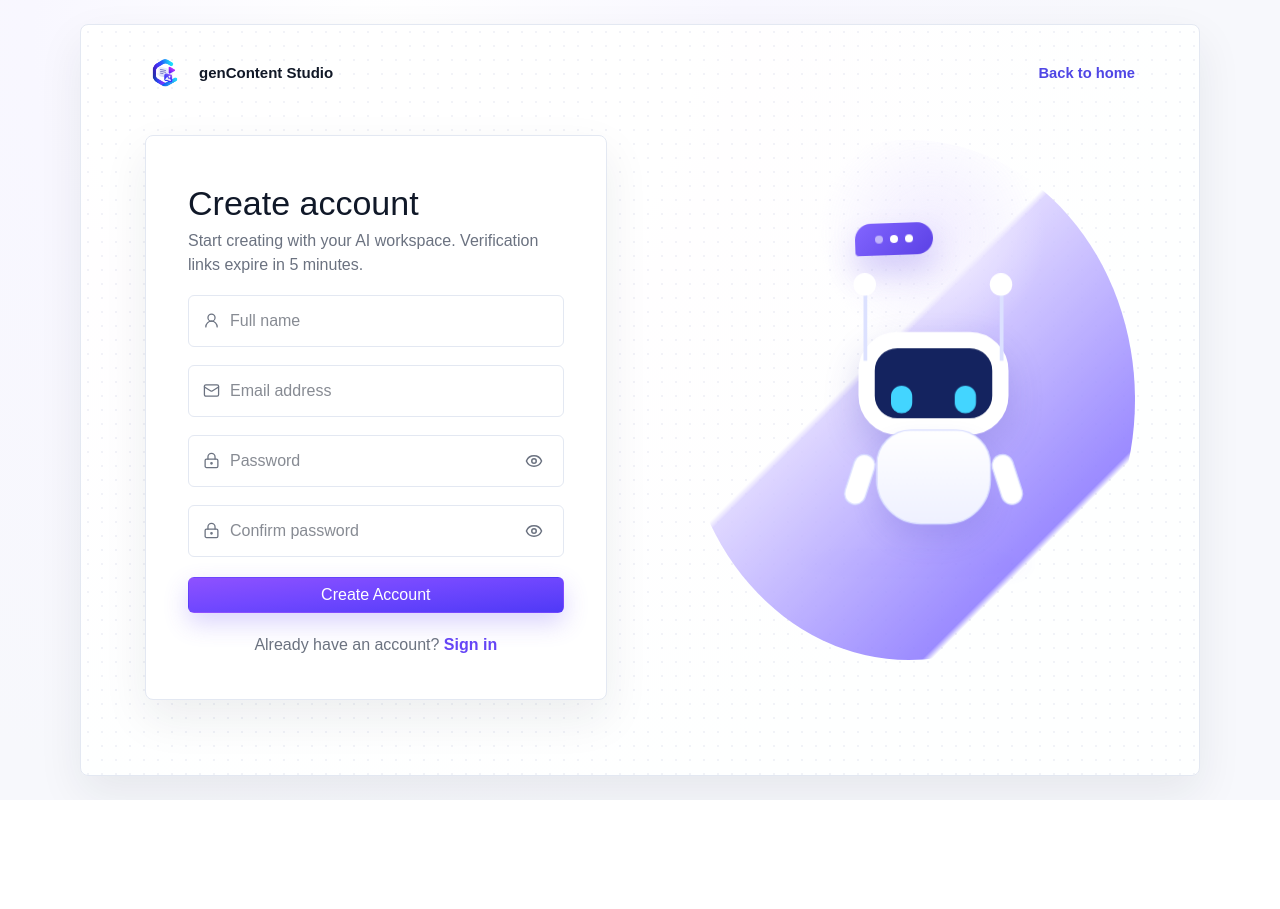
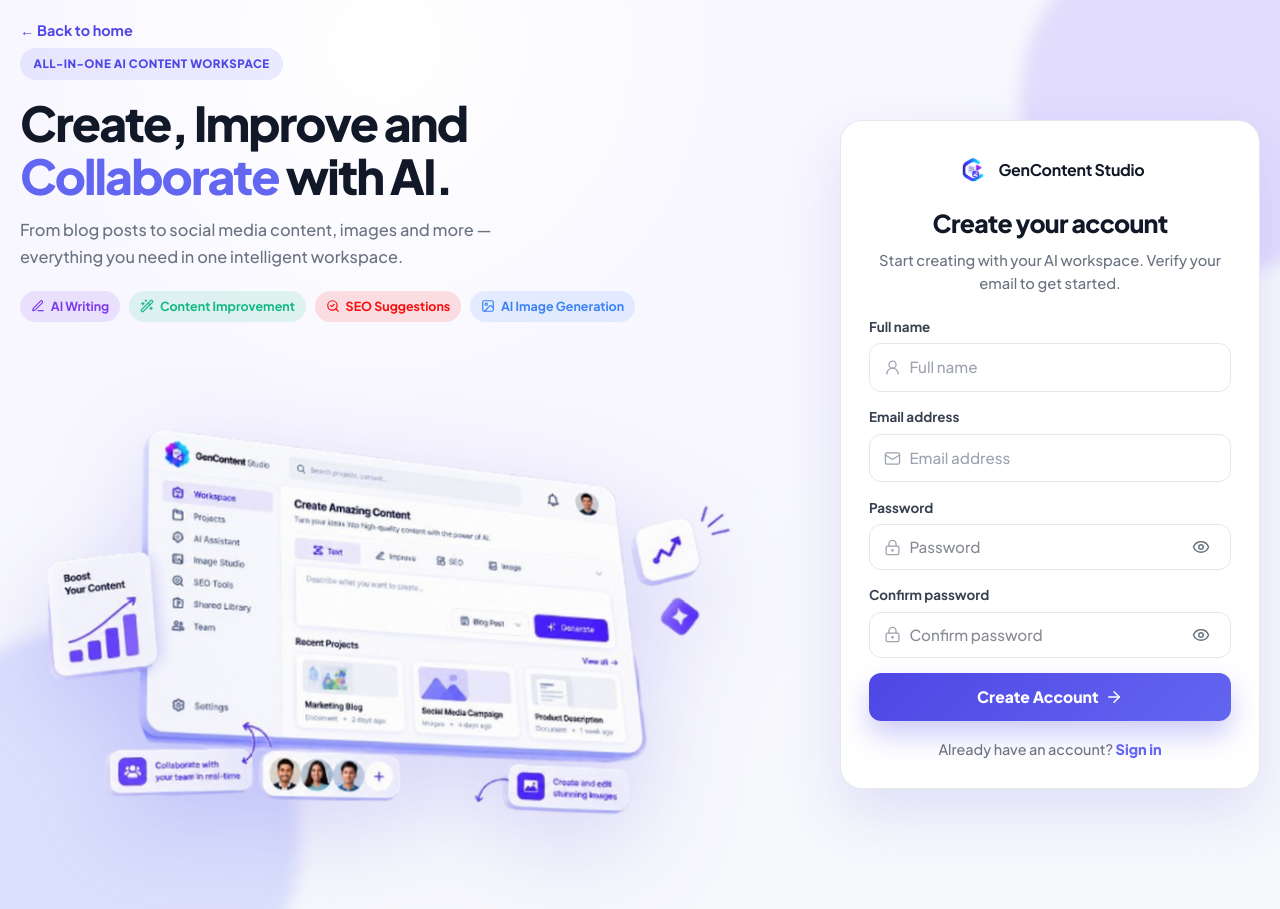
Before and after one commit to sadmananik/genContent-studio, a Next.js app in the folder packages/frontend/: page /register in a window 1280 px wide. Before the commit the page ends 800 px from the top, so only its background shows below. Built offline with nearby package versions, Linux system fonts and the light colour scheme; no server answers.

Commit message:
feat(auth): align registration page with login layout

```diff
--- a/packages/frontend/src/app/(auth)/register/page.js
+++ b/packages/frontend/src/app/(auth)/register/page.js
@@ -1,9 +1,17 @@
 import { Suspense } from "react";
+import { Plus_Jakarta_Sans } from "next/font/google";
 import RegisterScreen from "../../../components/screens/RegisterScreen";
+
+const signinFont = Plus_Jakarta_Sans({
+  subsets: ["latin"],
+  weight: ["500", "600", "700", "800"],
+  variable: "--font-landing",
+  display: "swap"
+});
 
 export default function RegisterPage() {
   return (
-    <main className="auth-stage">
+    <main className={signinFont.variable}>
       <Suspense fallback={<div className="auth-check">Preparing account form...</div>}>
         <RegisterScreen />
       </Suspense>
--- a/packages/frontend/src/app/globals.css
+++ b/packages/frontend/src/app/globals.css
@@ -13,6 +13,12 @@
   --mint: #16c79a;
   --mint-soft: #ddfbf1;
   --shadow: 0 18px 45px rgba(31, 41, 55, 0.08);
+  --public-page-background: radial-gradient(
+    circle at 30% 5%,
+    #ffffff 0,
+    #f8f7ff 30%,
+    var(--bg) 68%
+  );
 }
 
 :root[data-theme="dark"] {
@@ -26,6 +32,10 @@
   --shadow: 0 18px 45px rgba(0, 0, 0, 0.58);
 }
 
+:root[data-active-theme="dark"] {
+  --public-page-background: radial-gradient(circle at 30% 0%, #111827 0, #060713 34%, #030712 76%);
+}
+
 :root[data-theme="system"] {
   color-scheme: light dark;
 }
@@ -114,7 +124,7 @@
 
 body {
   margin: 0;
-  background: radial-gradient(circle at 30% 5%, #ffffff 0, #f8f7ff 30%, var(--bg) 68%);
+  background: var(--public-page-background);
   color: var(--ink);
   font-family: Arial, Helvetica, sans-serif;
 }
@@ -164,7 +174,7 @@ body {
 }
 
 :root[data-active-theme="dark"] body {
-  background: radial-gradient(circle at 30% 0%, #111827 0, #060713 34%, #030712 76%);
+  background: var(--public-page-background);
 }
 
 button,
@@ -949,13 +959,18 @@ a.brand:hover {
 
 .robot-scene::before {
   position: absolute;
-  inset: 0;
+  inset: 12% 5% 10% 9%;
   content: "";
   background:
-    radial-gradient(circle at 55% 18%, #efeaff, transparent 23%),
-    linear-gradient(135deg, transparent 42%, #d9d0ff 43%, #8a77ff 78%, transparent 79%);
-  border-radius: 50%;
-  opacity: 0.85;
+    radial-gradient(circle at 74% 22%, rgba(255, 255, 255, 0.86), transparent 25%),
+    radial-gradient(circle at 24% 78%, rgba(132, 105, 244, 0.45), transparent 38%),
+    linear-gradient(138deg, #f0ecff 2%, #d9ceff 36%, #ad99ff 70%, #8a73f2 100%);
+  border-radius: 42% 58% 62% 38% / 34% 39% 61% 66%;
+  box-shadow:
+    inset 0 2px 3px rgba(255, 255, 255, 0.7),
+    0 26px 58px rgba(101, 69, 246, 0.16);
+  opacity: 0.96;
+  transform: rotate(-9deg);
 }
 
 .robot-scene::after {
@@ -1187,8 +1202,9 @@ a.brand:hover {
 
 :root[data-active-theme="dark"] .robot-scene::before {
   background:
-    radial-gradient(circle at 55% 18%, rgba(99, 102, 241, 0.28), transparent 24%),
-    linear-gradient(135deg, transparent 42%, #312e81 43%, #4f46e5 78%, transparent 79%);
+    radial-gradient(circle at 74% 22%, rgba(199, 190, 255, 0.24), transparent 26%),
+    radial-gradient(circle at 24% 78%, rgba(99, 102, 241, 0.42), transparent 38%),
+    linear-gradient(138deg, #312e81 2%, #37308e 36%, #4f46e5 70%, #6554ce 100%);
 }
 
 :root[data-active-theme="dark"] .robot-scene::after {
--- /dev/null
+++ b/packages/frontend/src/components/common/AuthPageLayout.js
@@ -0,0 +1,74 @@
+import Image from "next/image";
+import { ImageIcon, PenLine, SearchCheck, WandSparkles } from "lucide-react";
+
+const FEATURE_CHIPS = [
+  { label: "AI Writing", color: "#7c3aed", bg: "rgba(124, 58, 237, 0.12)", icon: PenLine },
+  {
+    label: "Content Improvement",
+    color: "#10b981",
+    bg: "rgba(16, 185, 129, 0.12)",
+    icon: WandSparkles
+  },
+  { label: "SEO Suggestions", color: "#f90c0c", bg: "rgb(245 11 11 / 12%)", icon: SearchCheck },
+  {
+    label: "AI Image Generation",
+    color: "#3b82f6",
+    bg: "rgba(59, 130, 246, 0.12)",
+    icon: ImageIcon
+  }
+];
+
+export default function AuthPageLayout({ children }) {
+  return (
+    <section className="signin-page">
+      <a className="signin-home-link" href="/">
+        ← Back to home
+      </a>
+
+      <div className="signin-layout">
+        <div className="signin-marketing">
+          <span className="signin-pill">All-in-one AI content workspace</span>
+          <h1>
+            Create, Improve and <span>Collaborate</span> with AI.
+          </h1>
+          <p className="signin-lead">
+            From blog posts to social media content, images and more — everything you need in one
+            intelligent workspace.
+          </p>
+
+          <div className="signin-chips">
+            {FEATURE_CHIPS.map((chip) => {
+              const Icon = chip.icon;
+              return (
+                <span
+                  className="signin-chip"
+                  key={chip.label}
+                  style={{ background: chip.bg, color: chip.color }}
+                >
+                  <Icon size={14} />
+                  {chip.label}
+                </span>
+              );
+            })}
+          </div>
+
+          <div className="signin-preview">
+            <Image
+              alt="GenContent Studio 3D workspace preview"
+              className="signin-preview-img"
+              height={1020}
+              priority
+              quality={100}
+              sizes="(max-width: 979px) 92vw, min(720px, 52vw)"
+              src="/images/signin-showcase.png"
+              unoptimized
+              width={1530}
+            />
+          </div>
+        </div>
+
+        <div className="signin-form-wrap">{children}</div>
+      </div>
+    </section>
+  );
+}
--- a/packages/frontend/src/components/screens/LoginScreen.js
+++ b/packages/frontend/src/components/screens/LoginScreen.js
@@ -2,39 +2,13 @@
 
 import Image from "next/image";
 import Link from "next/link";
-import {
-  ArrowRight,
-  Eye,
-  EyeOff,
-  ImageIcon,
-  LockKeyhole,
-  Mail,
-  PenLine,
-  SearchCheck,
-  WandSparkles
-} from "lucide-react";
+import { ArrowRight, Eye, EyeOff, LockKeyhole, Mail } from "lucide-react";
 import { useEffect, useState } from "react";
 import { useRouter } from "next/navigation";
+import AuthPageLayout from "../common/AuthPageLayout";
 import { ROUTES } from "../../constants/navigation";
 import { useAppStore } from "../../store";
 import "../../styles/signin.css";
-
-const FEATURE_CHIPS = [
-  { label: "AI Writing", color: "#7c3aed", bg: "rgba(124, 58, 237, 0.12)", icon: PenLine },
-  {
-    label: "Content Improvement",
-    color: "#10b981",
-    bg: "rgba(16, 185, 129, 0.12)",
-    icon: WandSparkles
-  },
-  { label: "SEO Suggestions", color: "#f90c0c", bg: "rgb(245 11 11 / 12%)", icon: SearchCheck },
-  {
-    label: "AI Image Generation",
-    color: "#3b82f6",
-    bg: "rgba(59, 130, 246, 0.12)",
-    icon: ImageIcon
-  }
-];
 
 export default function LoginScreen() {
   const router = useRouter();
@@ -78,54 +52,7 @@ export default function LoginScreen() {
   }
 
   return (
-    <section className="signin-page">
-      <a className="signin-home-link" href="/">
-        ← Back to home
-      </a>
-
-      <div className="signin-layout">
-        <div className="signin-marketing">
-          <span className="signin-pill">All-in-one AI content workspace</span>
-          <h1>
-            Create, Improve and <span>Collaborate</span> with AI.
-          </h1>
-          <p className="signin-lead">
-            From blog posts to social media content, images and more — everything you need in one
-            intelligent workspace.
-          </p>
-
-          <div className="signin-chips">
-            {FEATURE_CHIPS.map((chip) => {
-              const Icon = chip.icon;
-              return (
-                <span
-                  className="signin-chip"
-                  key={chip.label}
-                  style={{ background: chip.bg, color: chip.color }}
-                >
-                  <Icon size={14} />
-                  {chip.label}
-                </span>
-              );
-            })}
-          </div>
-
-          <div className="signin-preview">
-            <Image
-              alt="GenContent Studio 3D workspace preview"
-              className="signin-preview-img"
-              height={1020}
-              priority
-              quality={100}
-              sizes="(max-width: 979px) 92vw, min(720px, 52vw)"
-              src="/images/signin-showcase.png"
-              unoptimized
-              width={1530}
-            />
-          </div>
-        </div>
-
-        <div className="signin-form-wrap">
+    <AuthPageLayout>
       <form className="signin-card" onSubmit={handleLogin}>
         <div className="signin-card-brand">
           <Image alt="" aria-hidden="true" height={34} src="/gencontent-logo.png" width={34} />
@@ -204,8 +131,6 @@ export default function LoginScreen() {
           Don&apos;t have an account? <Link href={ROUTES.REGISTER}>Create account</Link>
         </p>
       </form>
-        </div>
-      </div>
-    </section>
+    </AuthPageLayout>
   );
 }
--- a/packages/frontend/src/components/screens/RegisterScreen.js
+++ b/packages/frontend/src/components/screens/RegisterScreen.js
@@ -1,16 +1,16 @@
 "use client";
 
 import Link from "next/link";
-import { Mail, UserRound } from "lucide-react";
+import Image from "next/image";
+import { ArrowRight, Mail, UserRound } from "lucide-react";
 import { useEffect, useState } from "react";
 import { useRouter, useSearchParams } from "next/navigation";
-import AuthVisual from "../common/AuthVisual";
-import Brand from "../common/Brand";
-import Button from "../common/Button";
+import AuthPageLayout from "../common/AuthPageLayout";
 import PasswordField from "../common/PasswordField";
 import PasswordStrength from "../common/PasswordStrength";
 import { ROUTES } from "../../constants/navigation";
 import { useAppStore } from "../../store";
+import "../../styles/signin.css";
 
 export default function RegisterScreen() {
   const router = useRouter();
@@ -82,33 +82,40 @@ export default function RegisterScreen() {
   }
 
   return (
-    <section className="screen login-screen">
-      <div className="auth-topbar">
-        <Brand />
-        <a className="auth-back-link" href="/">
-          Back to home
-        </a>
+    <AuthPageLayout>
+      <form className="signin-card register-card" onSubmit={handleRegister}>
+        <div className="signin-card-brand">
+          <Image alt="" aria-hidden="true" height={34} src="/gencontent-logo.png" width={34} />
+          <strong>GenContent Studio</strong>
         </div>
-      <form className="login-panel" onSubmit={handleRegister}>
-        <h2>Create account</h2>
-        <p>Start creating with your AI workspace. Verification links expire in 5 minutes.</p>
+        <h2>Create your account</h2>
+        <p className="signin-card-copy">
+          Start creating with your AI workspace. Verify your email to get started.
+        </p>
         {!message && (
           <>
-            <label>
+            <label className="signin-field" htmlFor="register-name">
+              <span>Full name</span>
+              <div className="signin-input">
                 <UserRound aria-hidden="true" size={17} strokeWidth={1.8} />
                 <input
                   autoComplete="name"
+                  id="register-name"
                   name="name"
                   onChange={handleChange}
                   placeholder="Full name"
                   required
                   value={formValues.name}
                 />
+              </div>
             </label>
-            <label>
+            <label className="signin-field" htmlFor="register-email">
+              <span>Email address</span>
+              <div className="signin-input">
                 <Mail aria-hidden="true" size={17} strokeWidth={1.8} />
                 <input
                   autoComplete="email"
+                  id="register-email"
                   name="email"
                   onChange={handleChange}
                   placeholder="Email address"
@@ -116,9 +123,13 @@ export default function RegisterScreen() {
                   type="email"
                   value={formValues.email}
                 />
+              </div>
             </label>
+            <label className="signin-field" htmlFor="register-password">
+              <span>Password</span>
               <PasswordField
                 autoComplete="new-password"
+                id="register-password"
                 label="Password"
                 minLength={8}
                 name="password"
@@ -127,13 +138,17 @@ export default function RegisterScreen() {
                 required
                 value={formValues.password}
               />
+            </label>
             <PasswordStrength password={formValues.password} />
+            <label className="signin-field" htmlFor="register-confirm-password">
+              <span>Confirm password</span>
               <PasswordField
                 aria-invalid={
                   Boolean(formValues.confirmPassword) &&
                   formValues.password !== formValues.confirmPassword
                 }
                 autoComplete="new-password"
+                id="register-confirm-password"
                 label="Confirm password"
                 minLength={8}
                 name="confirmPassword"
@@ -142,6 +157,7 @@ export default function RegisterScreen() {
                 required
                 value={formValues.confirmPassword}
               />
+            </label>
             {formValues.confirmPassword &&
               formValues.password !== formValues.confirmPassword &&
               !formError && <p className="field-hint error">Passwords must match</p>}
@@ -150,15 +166,15 @@ export default function RegisterScreen() {
         {(formError || auth.error) && <p className="auth-error">{formError || auth.error}</p>}
         {message && <p className="auth-success">{message}</p>}
         {!message && (
-          <Button className="full-width register-submit" disabled={auth.loading} type="submit">
+          <button className="signin-submit" disabled={auth.loading} type="submit">
             {auth.loading ? "Creating account..." : "Create Account"}
-          </Button>
+            {!auth.loading ? <ArrowRight size={18} /> : null}
+          </button>
         )}
-        <p className="signup">
+        <p className="signin-footer">
           Already have an account? <Link href="/login">Sign in</Link>
         </p>
       </form>
-      <AuthVisual />
-    </section>
+    </AuthPageLayout>
   );
 }
--- a/packages/frontend/src/styles/signin.css
+++ b/packages/frontend/src/styles/signin.css
@@ -9,11 +9,7 @@
   overflow: hidden;
   color: var(--si-ink);
   font-family: var(--font-landing), "Segoe UI", sans-serif;
-  background:
-    radial-gradient(circle at 12% 20%, rgba(167, 139, 250, 0.28), transparent 36%),
-    radial-gradient(circle at 88% 18%, rgba(96, 165, 250, 0.22), transparent 34%),
-    radial-gradient(circle at 70% 88%, rgba(196, 181, 253, 0.3), transparent 40%),
-    linear-gradient(135deg, #e8e1ff 0%, #d9d8ff 50%, #dce7ff 100%);
+  background: var(--public-page-background);
 }
 
 .signin-page::before,
@@ -246,6 +242,73 @@
   color: #9ca3af;
 }
 
+.signin-card .auth-field {
+  display: flex;
+  align-items: center;
+  gap: 0.55rem;
+  min-height: 46px;
+  padding: 0 0.85rem;
+  border: 1px solid var(--si-line);
+  border-radius: 12px;
+  background: #fff;
+  transition:
+    border-color 160ms ease,
+    box-shadow 160ms ease;
+}
+
+.signin-card .auth-field:focus-within {
+  border-color: #a5b4fc;
+  box-shadow: 0 0 0 4px rgba(99, 102, 241, 0.12);
+}
+
+.signin-card .auth-field:has(input[aria-invalid="true"]) {
+  border-color: #d92d20;
+}
+
+.signin-card .auth-field > svg {
+  flex: 0 0 auto;
+  color: #9ca3af;
+}
+
+.signin-card .auth-field input {
+  flex: 1 1 auto;
+  min-width: 0;
+  width: 100%;
+  padding: 0;
+  border: 0;
+  outline: 0;
+  color: var(--si-ink);
+  background: transparent;
+  font: inherit;
+  font-size: 0.95rem;
+}
+
+.signin-card .field-hint.error {
+  color: #b42318;
+}
+
+.signin-card .auth-error,
+.signin-card .auth-success {
+  padding: 0.7rem 0.8rem;
+  margin: 0 0 0.9rem;
+  border: 1px solid;
+  border-radius: 10px;
+  font-size: 0.84rem;
+  line-height: 1.45;
+}
+
+.signin-card .auth-error {
+  color: #b42318;
+  background: #fff1f0;
+  border-color: #ffd5d2;
+}
+
+.signin-card .auth-success {
+  color: #176b45;
+  background: #edf9f2;
+  border-color: #b9e5ca;
+}
+
 .signin-eye {
   display: inline-flex;
   align-items: center;
```
Also changed, not shown: packages/frontend/src/components/landing/LandingPage.js (+1 -45 lines), packages/frontend/src/components/landing/landing.css (+5 -33 lines). Lines whose indentation alone changed are shown as unchanged.
